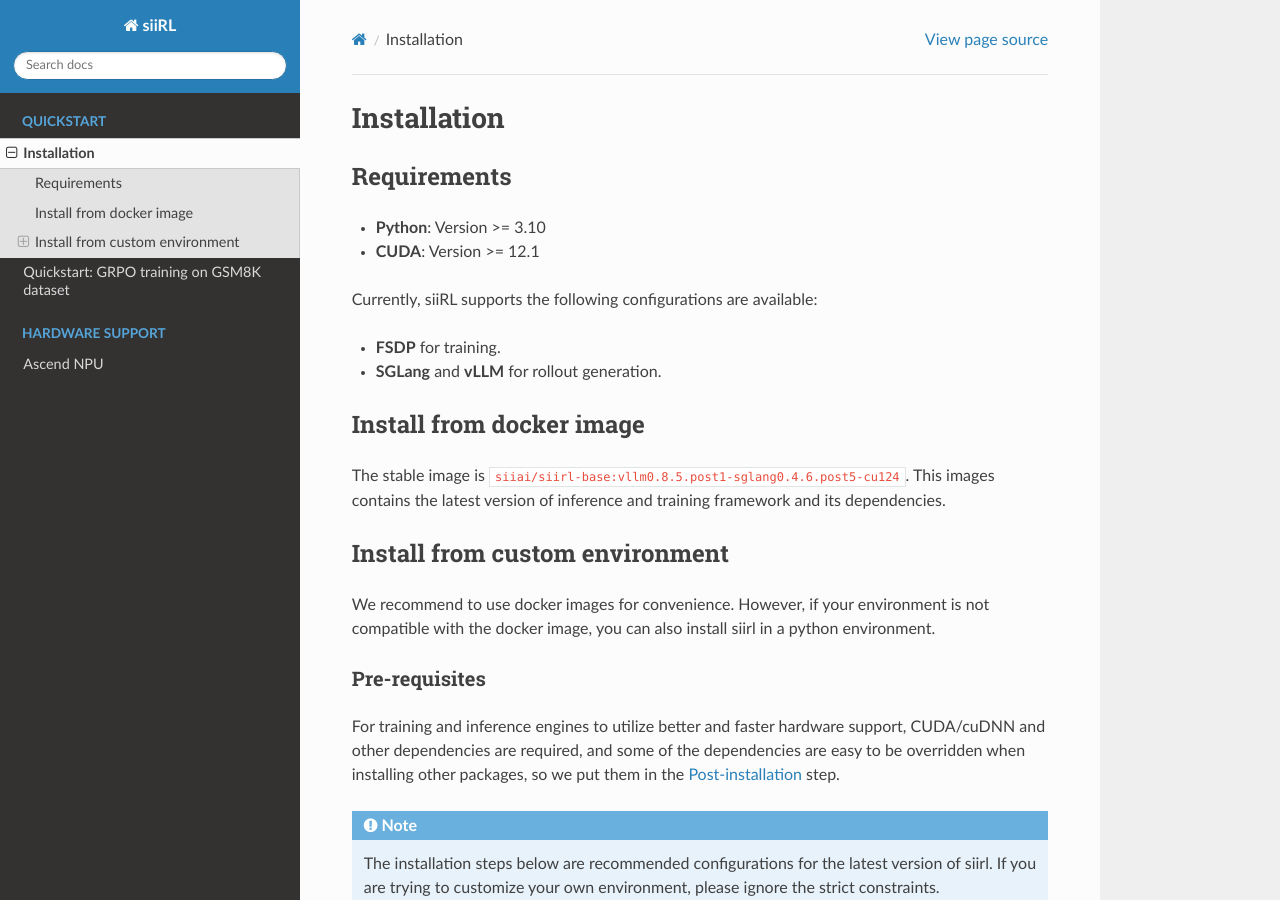
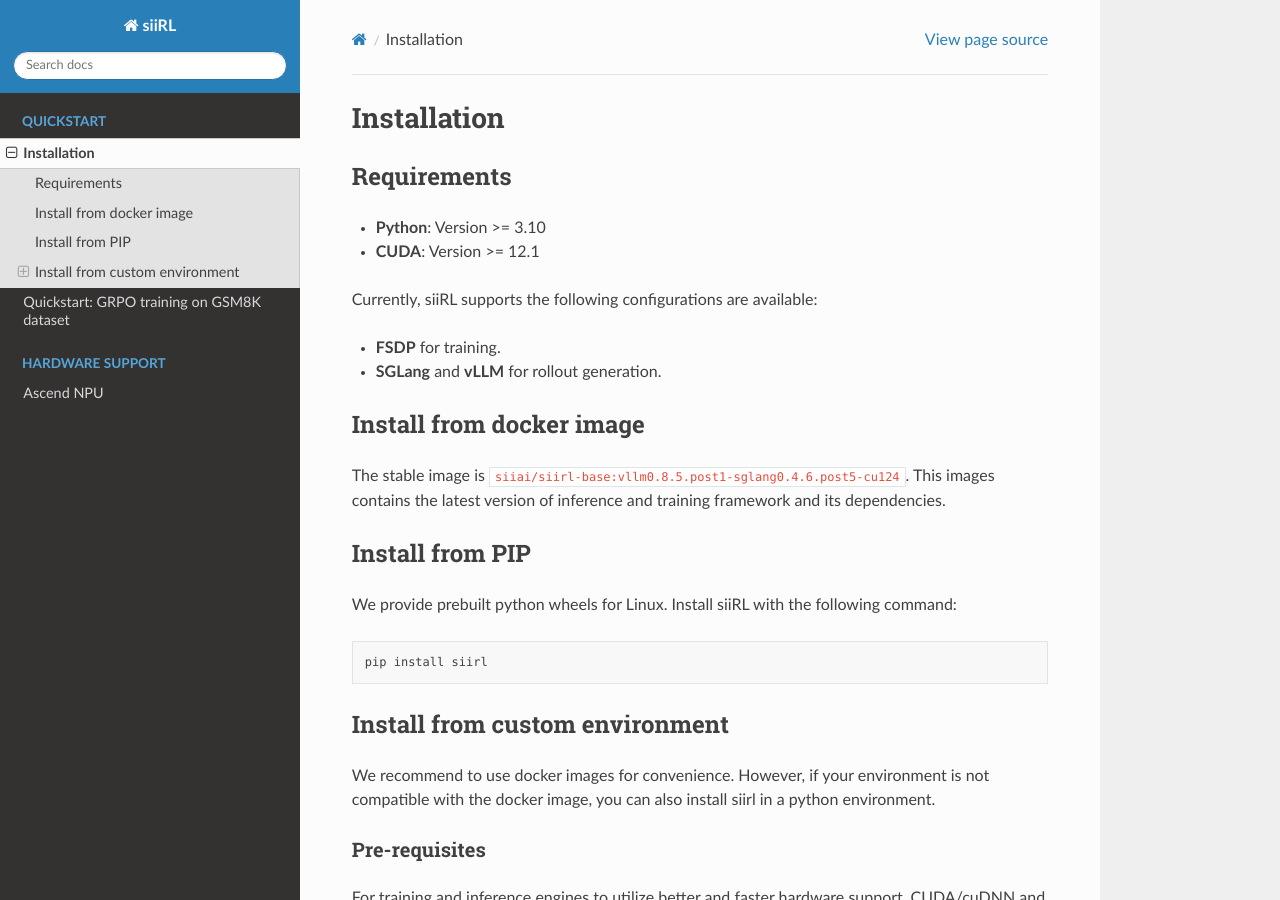
Before and after one commit to tardis-key/siiRL, a Sphinx documentation site: the page built from docs/start/install.rst, in a window 1280 px wide and 900 px high. Built offline with Sphinx 7.4.7 and the Read the Docs theme 3.1.0, drawn with Linux system fonts in a browser that asks for light colours; pages that are not in the unit, such as notebooks, are missing from menus; some of the changed text lies outside the part shown.

```diff
--- a/docs/conf.py
+++ b/docs/conf.py
@@ -7,8 +7,8 @@
 # https://www.sphinx-doc.org/en/master/usage/configuration.html#project-information
 
 project = "siiRL"
-copyright = "2025, sii ai-infra team"
-author = "sii ai-infra team"
+copyright = "2025, SII AI Infra Team"
+author = "SII AI Infra Team"
 
 # -- General configuration ---------------------------------------------------
 # https://www.sphinx-doc.org/en/master/usage/configuration.html#general-configuration
--- a/docs/start/install.rst
+++ b/docs/start/install.rst
@@ -16,6 +16,17 @@ Install from docker image
 -------------------------
 
 The stable image is ``siiai/siirl-base:vllm0.8.5.post1-sglang0.4.6.post5-cu124``. This images contains the latest version of inference and training framework and its dependencies.
+
+
+Install from PIP
+-----------------
+
+We provide prebuilt python wheels for Linux. Install siiRL with the following command:
+
+.. code:: bash
+
+    pip install siirl
+
 
 Install from custom environment
 ---------------------------------------------
```
Also changed, not shown: README-zh.md (+7 -5 lines), README.md (+6 -4 lines).
